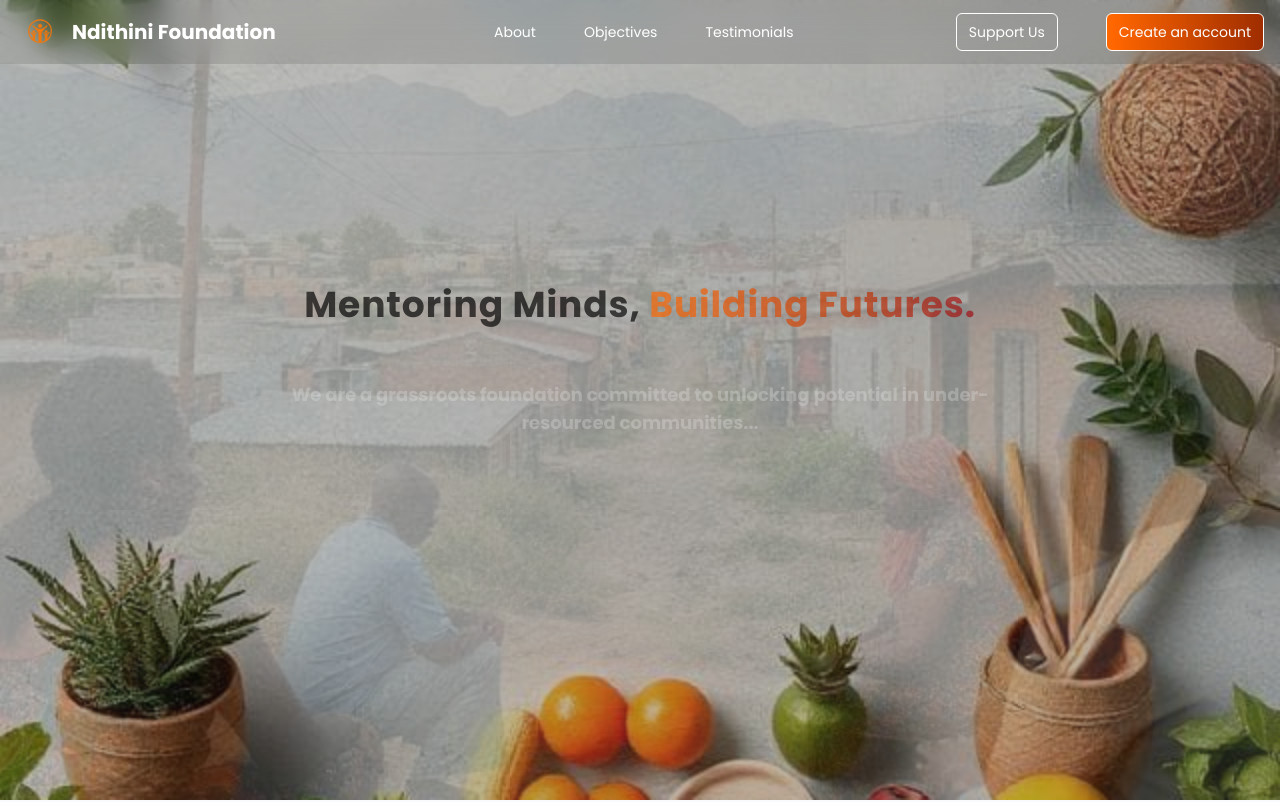
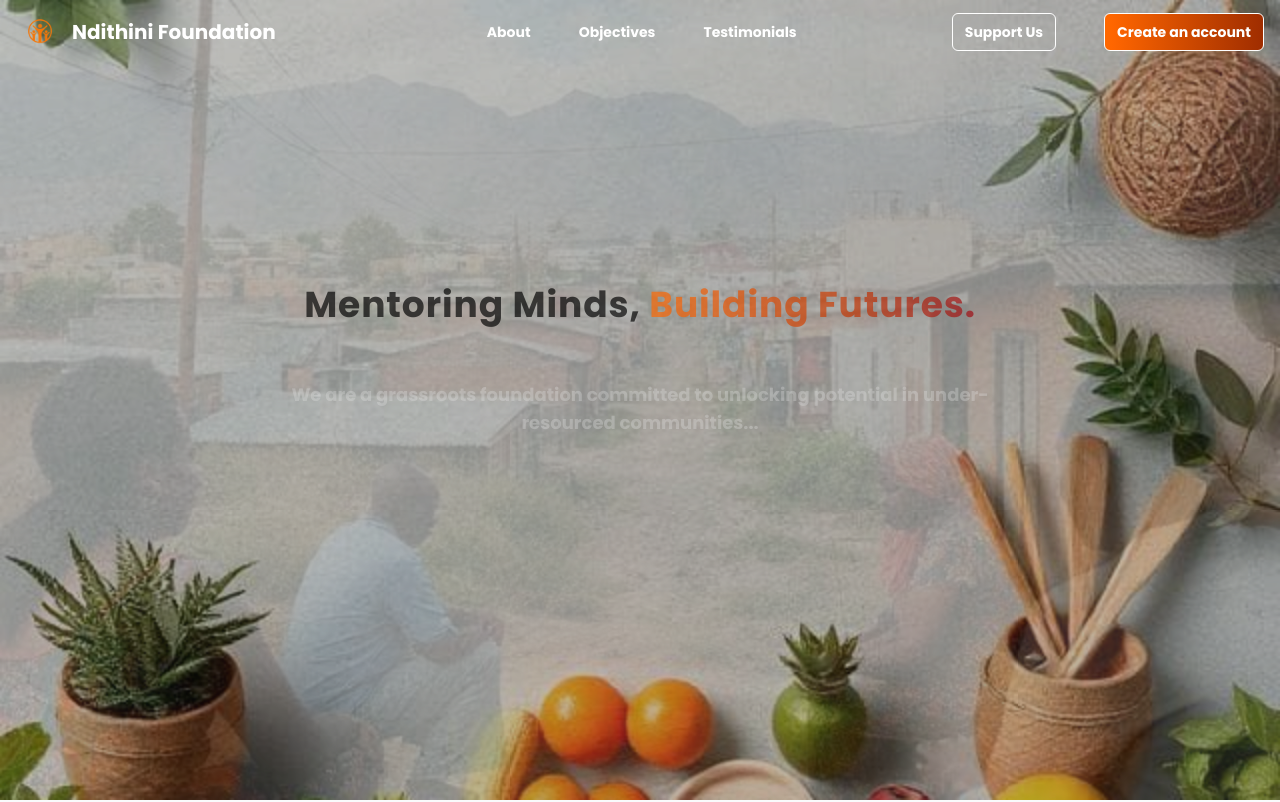
Before and after one commit to lindani/NPC-Project, a React (Vite) app: page / in a window 1280 px wide. Shown: the top 802 px of the page. Built offline with nearby package versions, Linux system fonts and the light colour scheme.

Commit message:
fix: refactor code and add bold font

```diff
--- a/src/components/Navbar.jsx
+++ b/src/components/Navbar.jsx
@@ -32,21 +32,23 @@ const Navbar = () => {
     return () => window.removeEventListener("scroll", handleScroll);
   }, [lastScrollY]);
 
+  const textColor = isScrolled ? 'text-orange-800' : 'text-white';
+
   return (
     <nav
-      className={`fixed top-0 w-full z-50 transition-all duration-300 backdrop-blur-md ${
-        isScrolled ? 'bg-black/40 border-b border-neutral-700/50 py-3' : 'bg-black/10 py-2'
+      className={`fixed top-0 w-full z-50 transition-all duration-300 bg-transparent ${
+        isScrolled ? 'bg-black/40 border-b border-neutral-700/50 py-2 backdrop-blur-md' : 'bg-black/10 py-2 '
       } ${showNavbar ? 'translate-y-0' : '-translate-y-full'}`}
     >
       <div className="container px-4 mx-auto relative text-sm">
         <div className="flex justify-between items-center">
           <div className="flex items-center flex-shrink-0">
             <img className="h-12 w-12 mr-2" src={logo} alt="logo" />
-            	<a href="#" className={`font-bold text-xl ${isScrolled ? 'text-orange-800' : 'text-white'}`}>
+            	<a href="#" className={`font-bold text-xl ${textColor}`}>
 								Ndithini Foundation
 							</a>
           </div>
-          <ul className={`hidden lg:flex ml-14 space-x-12 ${isScrolled ? 'text-orange-800' : 'text-white'}`}>
+          <ul className={`hidden lg:flex ml-14 space-x-12 ${textColor} font-bold`}>
             {navItems.map((item, index) => (
               <li key={index}>
                 <a href={item.href}>{item.label}</a>
@@ -67,12 +69,12 @@ const Navbar = () => {
                   }
                 });
               }}
-              className={`py-2 px-3 border rounded-md ${isScrolled ? 'text-orange-800' : 'text-white'}`}
+              className={`py-2 px-3 border rounded-md ${textColor} font-bold`}
             >
               Support Us
             </a>
             <a
-              className="bg-gradient-to-r from-orange-500 to-orange-800 py-2 px-3 border rounded-md text-white"
+              className="bg-gradient-to-r from-orange-500 to-orange-800 py-2 px-3 border rounded-md text-white font-bold"
               href="#"
               onClick={(e) => {
                 e.preventDefault();
@@ -89,7 +91,7 @@ const Navbar = () => {
               Create an account
             </a>
           </div>
-          <div className={`lg:hidden md:flex flex-col justify-end text-white`}>
+          <div className={`lg:hidden md:flex flex-col justify-end text-orange-500`}>
             <button onClick={toggleNavbar}>
               {mobileDrawerOpen ? <X /> : <Menu />}
             </button>
```
